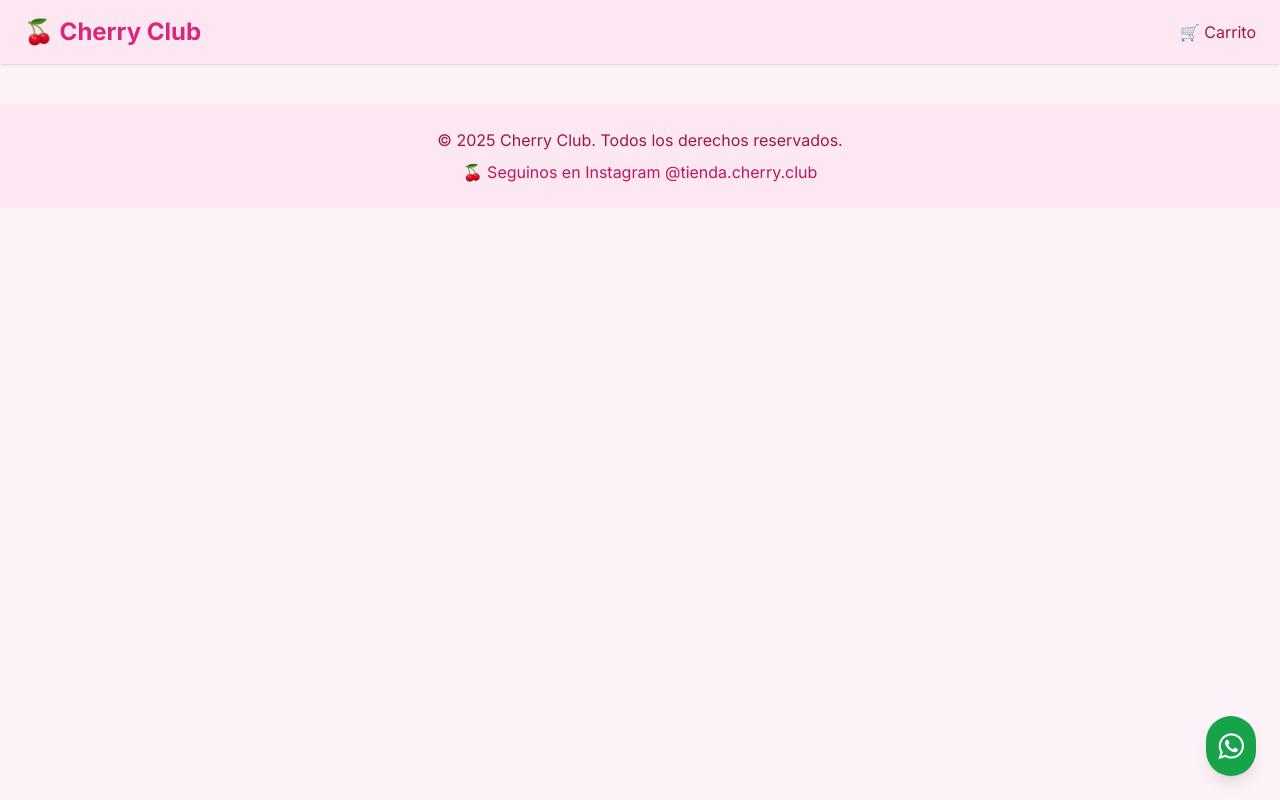
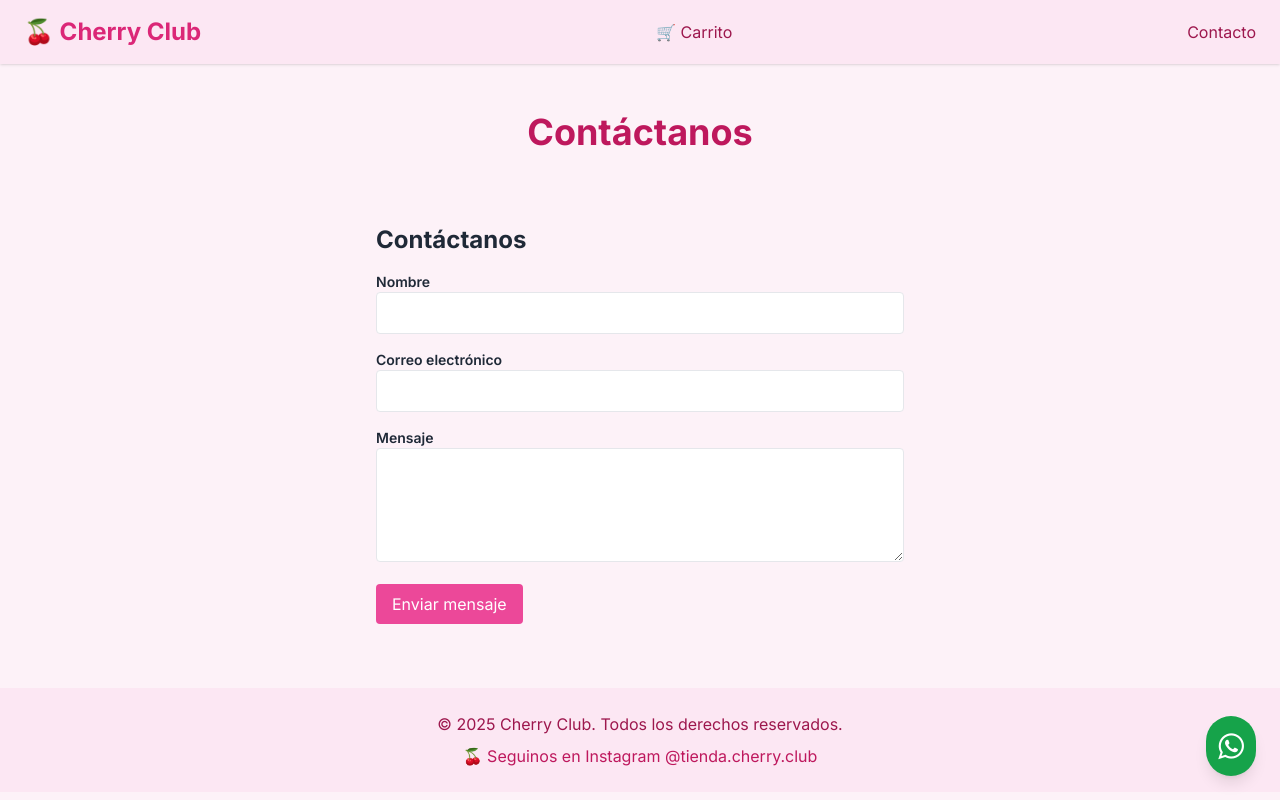
Before and after one commit to camiloquirogadev/cherry-club, a React (Vite) app: page /contacto in a window 1280 px wide. Built offline with nearby package versions, Linux system fonts and the light colour scheme.

Commit message:
add contact page

```diff
--- a/src/App.jsx
+++ b/src/App.jsx
@@ -6,6 +6,7 @@
 import Product from "./pages/Product";
 import Cart from "./pages/Cart";
 import Checkout from "./pages/Checkout";
+import ContactPage from "./pages/ContactPage";
 import Footer from "./components/Footer";
 import WhatsAppButton from "./components/WhatsAppButton";
 
@@ -19,6 +20,7 @@
           <Route path="/producto/:id" element={<Product />} />
           <Route path="/carrito" element={<Cart />} />
           <Route path="/checkout" element={<Checkout />} />
+          <Route path="/contacto" element={<ContactPage />} />
         </Routes>
         <Footer />
         <WhatsAppButton />
--- /dev/null
+++ b/src/components/ContactForm.jsx
@@ -0,0 +1,92 @@
+import React, { useState } from "react";
+
+function ContactForm() {
+  const [formData, setFormData] = useState({
+    name: "",
+    email: "",
+    message: "",
+  });
+
+  const handleChange = (e) => {
+    const { name, value } = e.target;
+    setFormData((prevData) => ({
+      ...prevData,
+      [name]: value,
+    }));
+  };
+
+  const handleSubmit = (e) => {
+    e.preventDefault();
+    const { name, email, message } = formData;
+
+    // Aquí puedes integrar una API de correo o WhatsApp para recibir los datos
+    alert(`Mensaje enviado! \nNombre: ${name} \nCorreo: ${email} \nMensaje: ${message}`);
+
+    setFormData({
+      name: "",
+      email: "",
+      message: "",
+    });
+  };
+
+  return (
+    <div className="p-6 max-w-xl mx-auto">
+      <h2 className="text-2xl font-bold mb-4">Contáctanos</h2>
+      <form onSubmit={handleSubmit} className="space-y-4">
+        <div>
+          <label className="block text-sm font-semibold" htmlFor="name">
+            Nombre
+          </label>
+          <input
+            type="text"
+            id="name"
+            name="name"
+            value={formData.name}
+            onChange={handleChange}
+            className="w-full p-2 border rounded"
+            required
+          />
+        </div>
+
+        <div>
+          <label className="block text-sm font-semibold" htmlFor="email">
+            Correo electrónico
+          </label>
+          <input
+            type="email"
+            id="email"
+            name="email"
+            value={formData.email}
+            onChange={handleChange}
+            className="w-full p-2 border rounded"
+            required
+          />
+        </div>
+
+        <div>
+          <label className="block text-sm font-semibold" htmlFor="message">
+            Mensaje
+          </label>
+          <textarea
+            id="message"
+            name="message"
+            value={formData.message}
+            onChange={handleChange}
+            rows="4"
+            className="w-full p-2 border rounded"
+            required
+          ></textarea>
+        </div>
+
+        <button
+          type="submit"
+          className="bg-pink-500 text-white px-4 py-2 rounded hover:bg-pink-600"
+        >
+          Enviar mensaje
+        </button>
+      </form>
+    </div>
+  );
+}
+
+export default ContactForm;
--- a/src/components/Navbar.jsx
+++ b/src/components/Navbar.jsx
@@ -22,6 +22,9 @@
           </span>
         )}
       </Link>
+      <Link to="/contacto" className="text-pink-800 font-medium hover:underline">
+        Contacto
+      </Link>
     </nav>
   );
 }
--- a/src/index.css
+++ b/src/index.css
@@ -1,4 +1,3 @@
-/* Importamos FontAwesome directamente en main.jsx o App.jsx */
 
 /* Tailwind */
 @tailwind base;
--- /dev/null
+++ b/src/pages/ContactPage.jsx
@@ -0,0 +1,15 @@
+import React from "react";
+import ContactForm from "../components/ContactForm";
+
+function ContactPage() {
+  return (
+    <div>
+      <h1 className="text-4xl font-bold text-center py-12 text-pink-700">
+        Contáctanos
+      </h1>
+      <ContactForm />
+    </div>
+  );
+}
+
+export default ContactPage;
```
